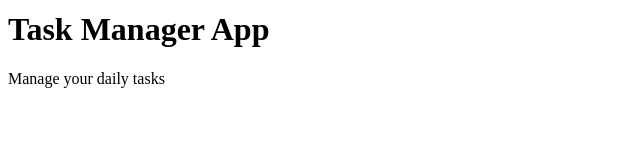
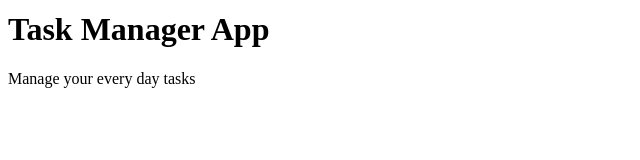
Before and after one commit to mahmudulhaque13/task-manager, a React (Vite) app: page / in a window 1280 px wide. Shown: the part 138-298 px from the top of the page, without its empty margins (0-640 px from the left). Built offline with nearby package versions, Linux system fonts and the light colour scheme.

Commit message:
Update task description in Home component

```diff
--- a/src/pages/Home.jsx
+++ b/src/pages/Home.jsx
@@ -2,7 +2,7 @@ function Home() {
   return (
     <div>
       <h1>Task Manager App</h1>
-      <p>Manage your daily tasks</p>
+      <p>Manage your every day tasks</p>
     </div>
   );
 }
```
